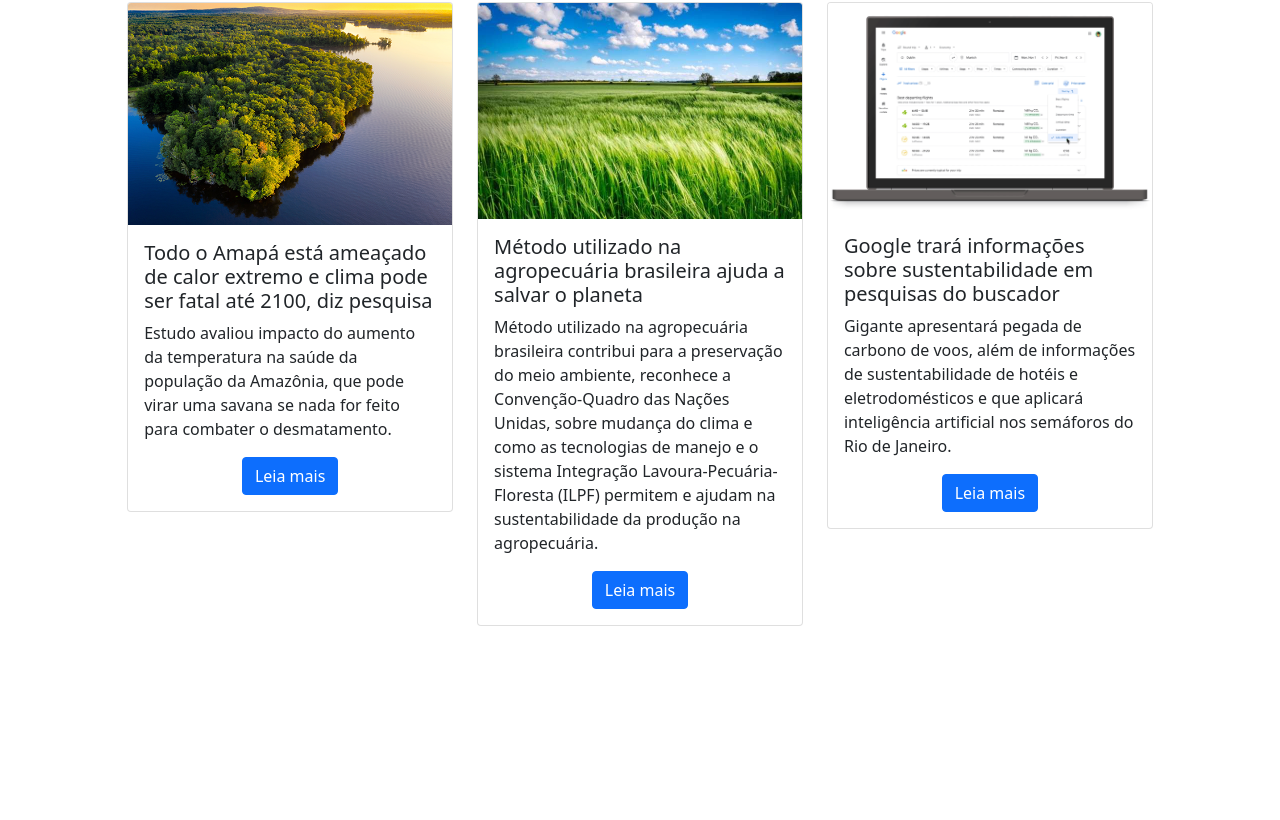
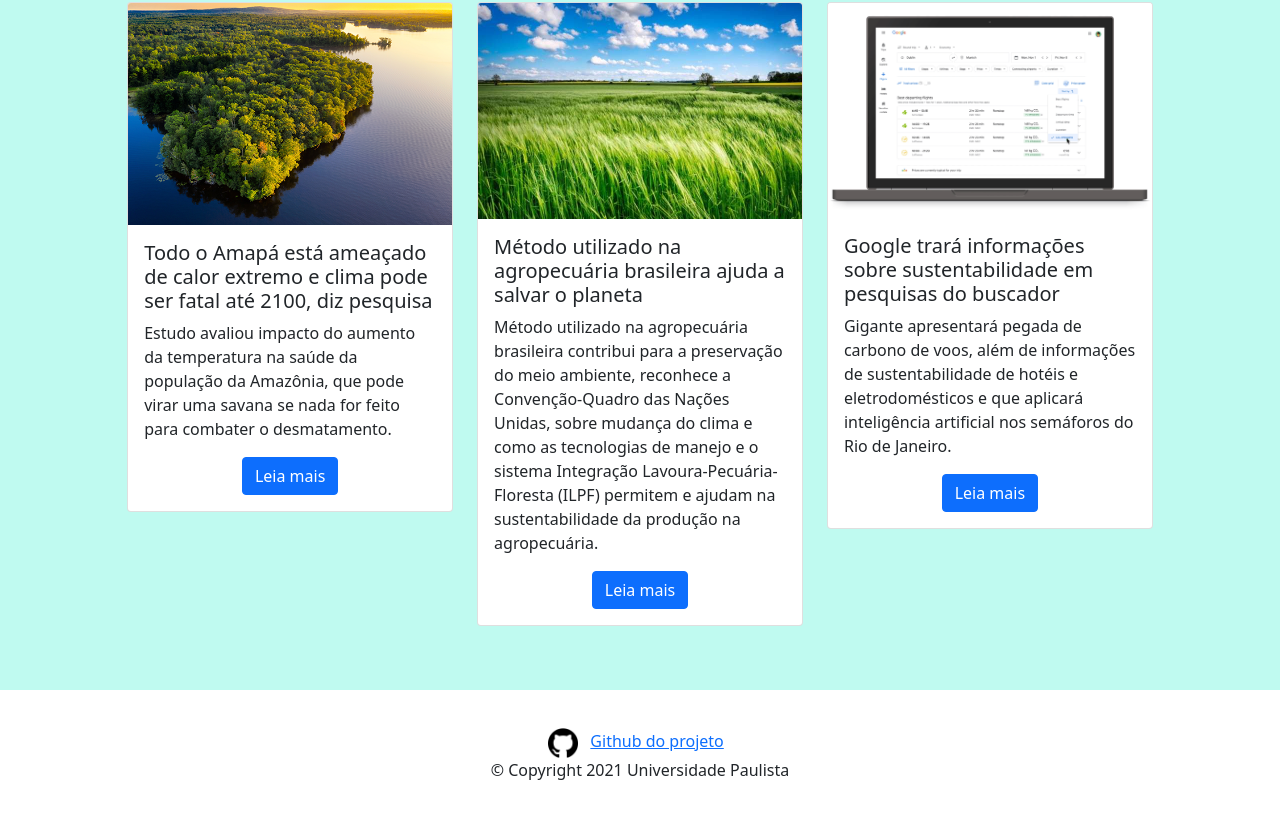
Before and after one commit to otavioramos/aps-8semestre, a plain HTML site: page src/index.html in a window 1280 px wide. Shown: the part 2242-3062 px from the top of the page. Before the commit the page ends 2932 px from the top, so only its background shows below. Drawn offline with nearby package versions, Linux system fonts and the light colour scheme.

Commit message:
atualizando cores e adicionando footer

```diff
--- a/src/css/style.css
+++ b/src/css/style.css
@@ -71,7 +71,7 @@
 .plantacoes {
     padding: 5% 9%;
     text-align: left;
-    background-color: #CDFFB1;
+    background-color: #84c8ff;
 }
 
 .plantacoes-heading {
@@ -83,6 +83,7 @@
 .clima {
     padding: 5% 9%;
     text-align: left;
+    background-color: #bffaf0;
 }
 
 .clima-heading {
@@ -96,3 +97,17 @@
 .area-botao-leia-mais {
     text-align: center;
 }
+
+#footer {
+    text-align: center;
+    height: 15%;
+    padding: 3% 25%;
+}
+
+#footer p {
+    margin: 0;
+}
+
+.link-github {
+    padding: 0 0.5rem;
+}
--- a/src/index.html
+++ b/src/index.html
@@ -106,8 +106,8 @@
     <div class="plantacoes" id="plantacoes">
         <div class="container-fluid">
             <div class="plantacoes-heading">
-                <h1>Plantações</h1>
-                <h4>Abaixo estão algumas notícias relacionadas à desmatamento e vegetação</h2>
+                <h1>Meio ambiente</h1>
+                <h4>Abaixo estão algumas notícias relacionadas à desmatamento, vegetação e poluição</h2>
             </div>
             <div class="row linha-cards">
                 <div class="col col-lg-4 col-md-6 col-sm-12 col-12">
@@ -204,5 +204,13 @@
 
 
     <!-- Footer -->
+
+    <footer id="footer">
+        <div class="container-fluid">
+            <img src="images/github.png" width="30px" height="30px">
+            <a href="https://github.com/otavioramos/aps-8semestre" class="link-github">Github do projeto</a>
+            <p>© Copyright 2021 Universidade Paulista</p>
+        </div>
+  </footer>
 </body>
 </html>
```
Also changed, not shown: src/images/github.png (added).
